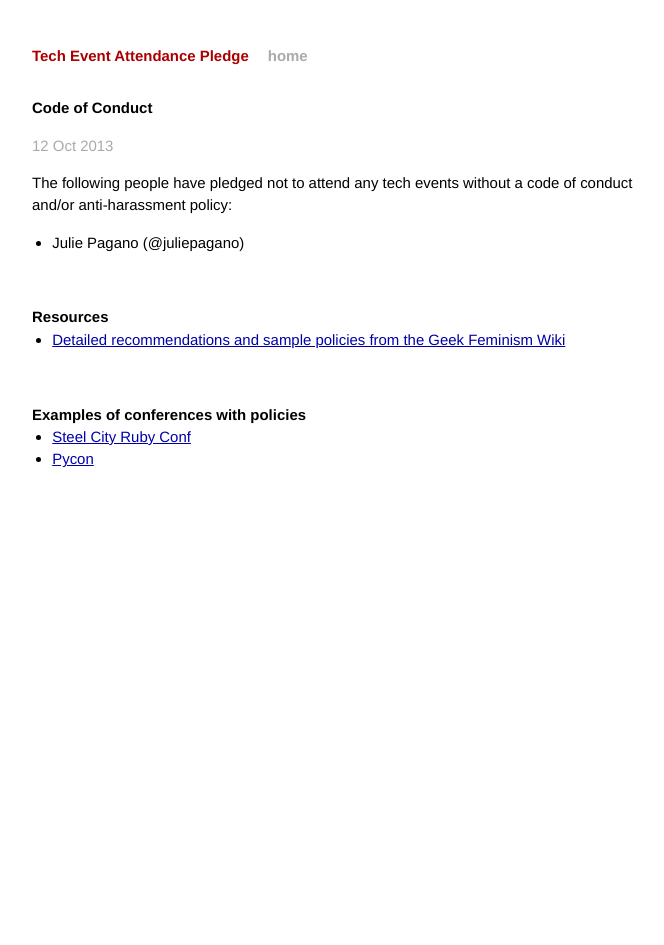
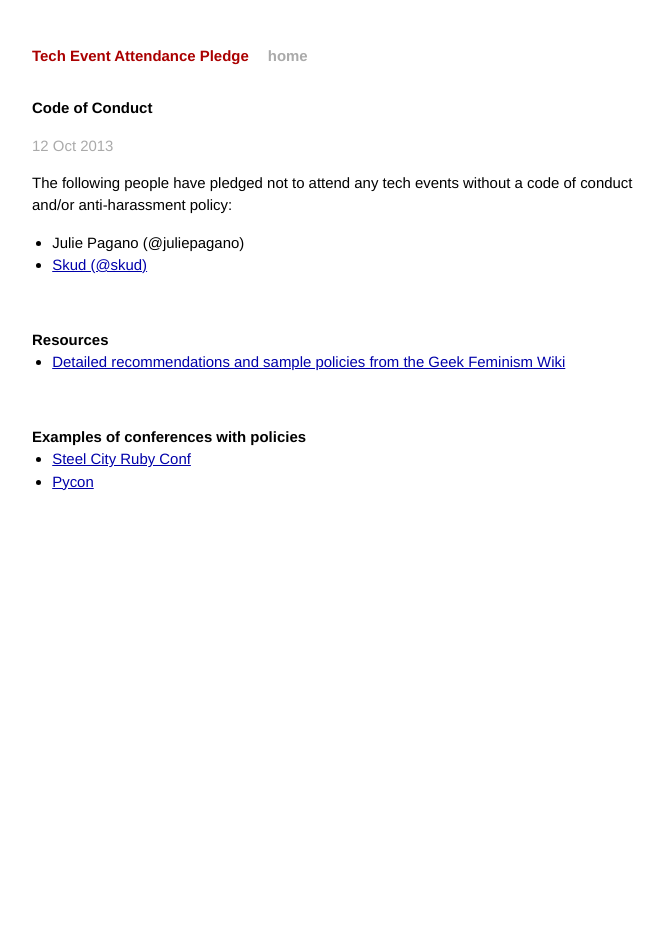
Before and after one commit to techtektek/tech-event-attendance-pledge.github.io, a Jekyll site: the page built from _posts/2013-10-12-code-of-conduct.markdown, in a window 1280 px wide. Shown: the whole page, without its empty margins (294-958 px from the left). Built offline with Jekyll 4.4.1, drawn with Linux system fonts in a browser that asks for light colours; Markdown is read by kramdown in place of the engine named in the settings.

Commit message:
Add skud.

```diff
--- a/_posts/2013-10-12-code-of-conduct.markdown
+++ b/_posts/2013-10-12-code-of-conduct.markdown
@@ -9,6 +9,7 @@ The following people have pledged not to attend any tech events without a
 code of conduct and/or anti-harassment policy:
 
 * Julie Pagano (@juliepagano)
+* [Skud (@skud)](https://twitter.com/Skud/status/389158683235459072)
 
 <br/>
 
```
